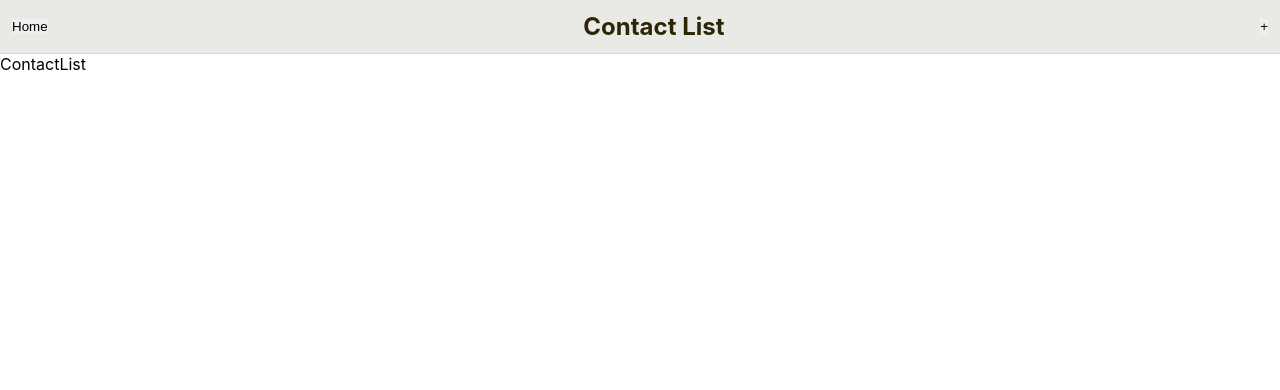
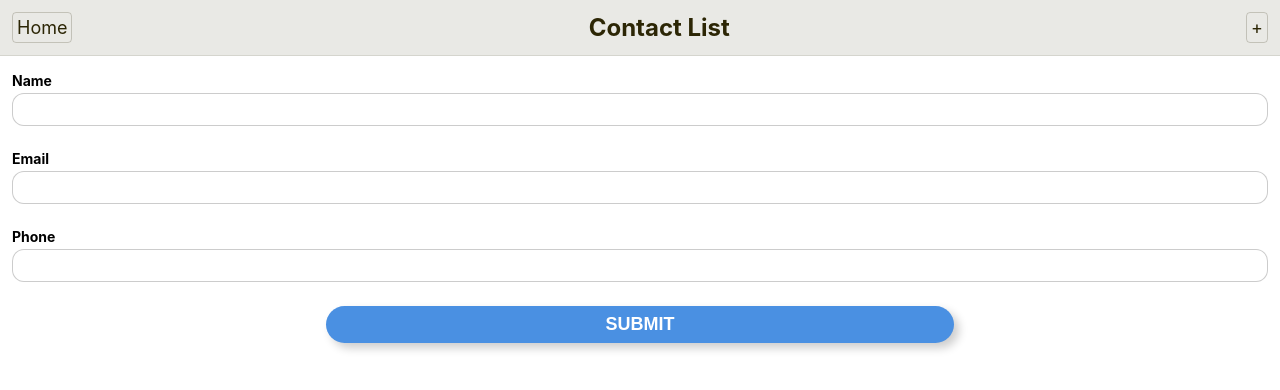
Before and after one commit to refeals/picolotec-vue, a Vue app: page /create in a window 1280 px wide. Shown: the top 390 px of the page. Built offline with nearby package versions, Linux system fonts and the light colour scheme; no server answers.

Commit message:
Add CreateContact component and delete contact functionality

```diff
--- a/src/components/Header.vue
+++ b/src/components/Header.vue
@@ -1,12 +1,10 @@
 <template>
   <header>
-    <button>
+    <router-link to="/">
       Home
-    </button>
+    </router-link>
     <h1>{{ title }}</h1>
-    <button>
-      +
-    </button>
+    <router-link to="/create">+</router-link>
   </header>
 </template>
 
@@ -39,20 +37,20 @@ header h1 {
   font-size: 24px;
   font-weight: 700;
 }
-header button {
+header a {
   margin: 0;
   padding: 0;
   border: 0;
   outline: none;
-}
-header button svg {
-  font-size: 24px;
+  color: #2c2605;
+  text-decoration: none;
+  font-size: 18px;
   cursor: pointer;
   padding: 4px;
   border-radius: 4px;
   border: 1px solid rgba(44, 38, 5, 0.2);
 }
-header button svg:hover {
+header a:hover {
   background-color: rgba(44, 38, 5, 0.1);
 }
 </style>
--- a/src/pages/ContactList.vue
+++ b/src/pages/ContactList.vue
@@ -12,10 +12,10 @@
           <p class="contact-phone">{{ contact.phone }}</p>
         </div>
         <div class="item-buttons">
-          <button class="update-contact">
+          <router-link :to="`update/${contact.id}`" class="update-contact">
             Update
-          </button>
-          <button class="delete-contact">
+          </router-link>
+          <button class="delete-contact" v-on:click="handleDelete(contact.id)">
             Delete
           </button>
         </div>
@@ -39,6 +39,11 @@ export default {
   },
   mounted() {
     this.$store.dispatch("getContacts")
+  },
+  methods: {
+    handleDelete: function(id) {
+      this.$store.dispatch("deleteContact", id)
+    },
   },
 }
 </script>
@@ -79,21 +84,25 @@ export default {
   flex-direction: column;
   gap: 4px;
 }
+.contact-list .contact-item .item-buttons a,
+.contact-list .contact-item .item-buttons a,
 .contact-list .contact-item .item-buttons button {
   border: 0;
   outline: none;
-  width: 30px;
-  height: 30px;
-  border-radius: 50%;
   display: flex;
   justify-content: center;
   align-items: center;
   cursor: pointer;
+  color: #fff;
+  text-transform: uppercase;
+  padding: 8px 12px;
+  font-size: 13px;
+  text-decoration: none;
 }
-.contact-list .contact-item .item-buttons button.update-contact {
+.contact-list .contact-item .item-buttons a.update-contact {
   background-color: #4a90e2;
 }
-.contact-list .contact-item .item-buttons button.update-contact:hover {
+.contact-list .contact-item .item-buttons a.update-contact:hover {
   background-color: #2275d7;
 }
 .contact-list .contact-item .item-buttons button.delete-contact {
@@ -102,8 +111,4 @@ export default {
 .contact-list .contact-item .item-buttons button.delete-contact:hover {
   background-color: #cc283c;
 }
-.contact-list .contact-item .item-buttons button svg {
-  color: #fff;
-  font-size: 16px;
-}
 </style>
--- a/src/pages/CreateContact.vue
+++ b/src/pages/CreateContact.vue
@@ -1,16 +1,84 @@
 <template>
-  <div><Header />ContactList</div>
+  <div>
+    <Header />
+    <form>
+      <div class="form-group">
+        <label htmlFor="name">Name</label>
+        <input name="name" />
+      </div>
+
+      <div class="form-group">
+        <label htmlFor="email">Email</label>
+        <input name="email" />
+      </div>
+
+      <div class="form-group">
+        <label htmlFor="phone">Phone</label>
+        <input name="phone" />
+      </div>
+
+      <div class="form-group">
+        <button type="submit">Submit</button>
+      </div>
+    </form>
+  </div>
 </template>
 
 <script>
 import Header from "@/components/Header"
 
 export default {
-  name: "ContactList",
+  name: "CreateContact",
   components: {
     Header,
   },
 }
 </script>
 
-<style scoped></style>
+<style scoped>
+form {
+  display: flex;
+  flex-direction: column;
+  gap: 24px;
+  padding: 16px 12px 0;
+}
+form .form-group {
+  display: flex;
+  flex-direction: column;
+  gap: 4px;
+}
+form .form-group label {
+  font-size: 14px;
+  font-weight: 700;
+}
+form .form-group input {
+  padding: 8px;
+  border-radius: 12px;
+  border: 1px solid rgba(0, 0, 0, 0.2);
+  outline: none;
+  transition: border-color 0.2s ease;
+}
+form .form-group input:active,
+form .form-group input:focus {
+  border-color: rgba(0, 0, 0, 0.45);
+}
+form .form-group .error {
+  margin: 0;
+  color: red;
+  font-size: 14px;
+}
+form .form-group button[type="submit"] {
+  color: #fff;
+  background-color: #4a90e2;
+  text-transform: uppercase;
+  font-size: 18px;
+  font-weight: 700;
+  border: 0;
+  border-radius: 20px;
+  box-shadow: 5px 5px 10px rgba(0, 0, 0, 0.2);
+  outline: none;
+  padding: 8px;
+  width: 50%;
+  margin: auto;
+}
+</style>
--- a/src/pages/UpdateContact.vue
+++ b/src/pages/UpdateContact.vue
@@ -1,7 +1,7 @@
 <template>
   <div>
     <Header title="Update Contact" />
-    CreateContact
+    UpdateContact
   </div>
 </template>
 
@@ -16,4 +16,50 @@ export default {
 }
 </script>
 
-<style scoped></style>
+<style scoped>
+form {
+  display: flex;
+  flex-direction: column;
+  gap: 24px;
+  padding: 16px 12px 0;
+}
+form .form-group {
+  display: flex;
+  flex-direction: column;
+  gap: 4px;
+}
+form .form-group label {
+  font-size: 14px;
+  font-weight: 700;
+}
+form .form-group input {
+  padding: 8px;
+  border-radius: 12px;
+  border: 1px solid rgba(0, 0, 0, 0.2);
+  outline: none;
+  transition: border-color 0.2s ease;
+}
+form .form-group input:active,
+form .form-group input:focus {
+  border-color: rgba(0, 0, 0, 0.45);
+}
+form .form-group .error {
+  margin: 0;
+  color: red;
+  font-size: 14px;
+}
+form .form-group button[type="submit"] {
+  color: #fff;
+  background-color: #4a90e2;
+  text-transform: uppercase;
+  font-size: 18px;
+  font-weight: 700;
+  border: 0;
+  border-radius: 20px;
+  box-shadow: 5px 5px 10px rgba(0, 0, 0, 0.2);
+  outline: none;
+  padding: 8px;
+  width: 50%;
+  margin: auto;
+}
+</style>
```
